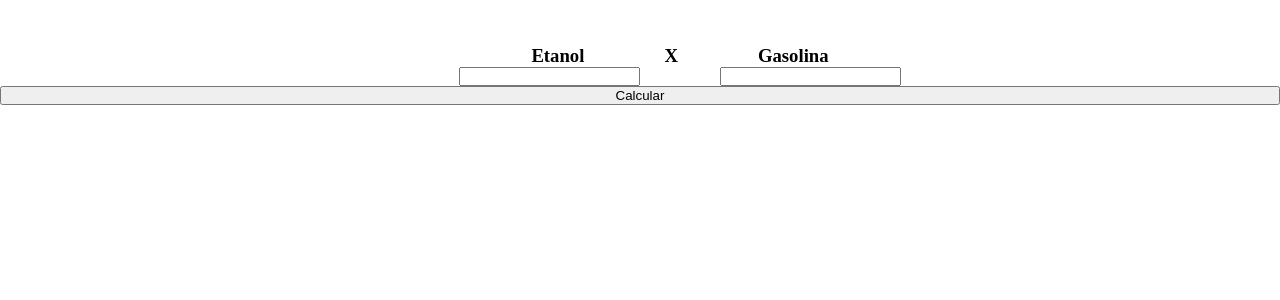
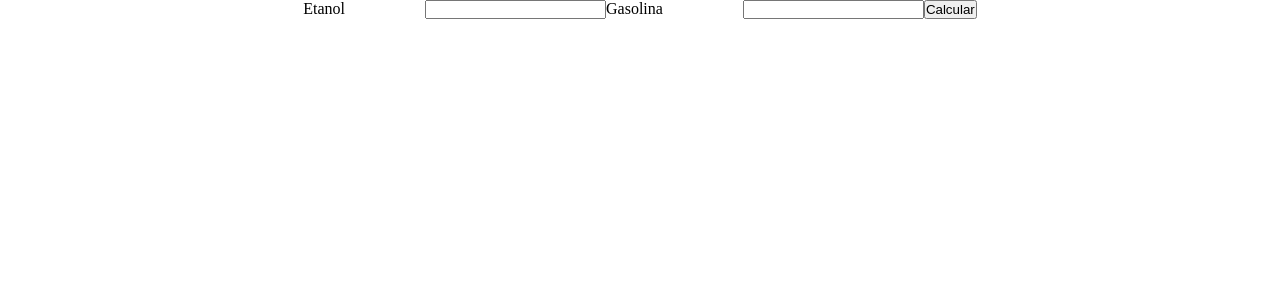
Before and after one commit to marciordj/etanol, a React (Vite) app: page / in a window 1280 px wide. Shown: the top 300 px of the page. Built offline with nearby package versions, Linux system fonts and the light colour scheme.

Commit message:
falta arrumar o calculo

```diff
--- a/package.json
+++ b/package.json
@@ -7,6 +7,7 @@
     "preview": "vite preview"
   },
   "dependencies": {
+    "formik": "^2.2.9",
     "react": "^17.0.2",
     "react-dom": "^17.0.2"
   },
--- a/src/components/App.tsx
+++ b/src/components/App.tsx
@@ -1,27 +1,52 @@
 import { useState } from 'react'
+import { Formik, Field, Form, FormikHelpers } from 'formik'
 import styles from './App.module.scss'
+
+interface Values {
+  gasoline: string;
+  etanol: string;
+}
 
 function App() {
   const [count, setCount] = useState(0)
 
-  const calcFuel = () => {
-    document.getElementById('gasolina')
+  const calcFuel = (etanol: string, gasoline:string) => {
+    return (parseFloat(etanol) / parseFloat(gasoline)) * 100
   }
 
   return (
     <div className={styles.App}>
-      <div className={styles.fuels}>
+      <Formik initialValues={{
+        etanol: '',
+        gasoline: ''
+      }}
+      onSubmit={(
+        {etanol, gasoline}: Values,
+        {setSubmitting}: FormikHelpers<Values>
+      ) => {
+        console.log('etanol: -->', etanol);
+        console.log('gasoline: -->', gasoline);
+        console.log(parseInt(etanol) / parseInt(gasoline))
+      }}
+      >
+
+      {/* <div className={styles.fuels}>
       <h3>Etanol</h3>
       <h3>X</h3>
       <h3>Gasolina</h3>
-      </div>
+      </div> */}
 
-      <div className={styles.inputFuelValue}>
-        <input type="text" id='gasolina' />
-        <input type="text" />
-      </div>
+      <Form className={styles.inputFuelValue}>
+        <label htmlFor="gasoline">Etanol</label>
+        <Field type="text" id='etanol' name='etanol' />
+        <label htmlFor="etanol">Gasolina</label>
+        <Field type='text' id='gasoline' name='gasoline' />
 
-      <button onClick={calcFuel} >Calcular</button>
+
+      <button type='submit'>Calcular</button>
+      </Form>
+      </Formik>
+
     </div>
   )
 }
```
Also changed, not shown: 1 other file (tests, documents, lock files or other folders).
